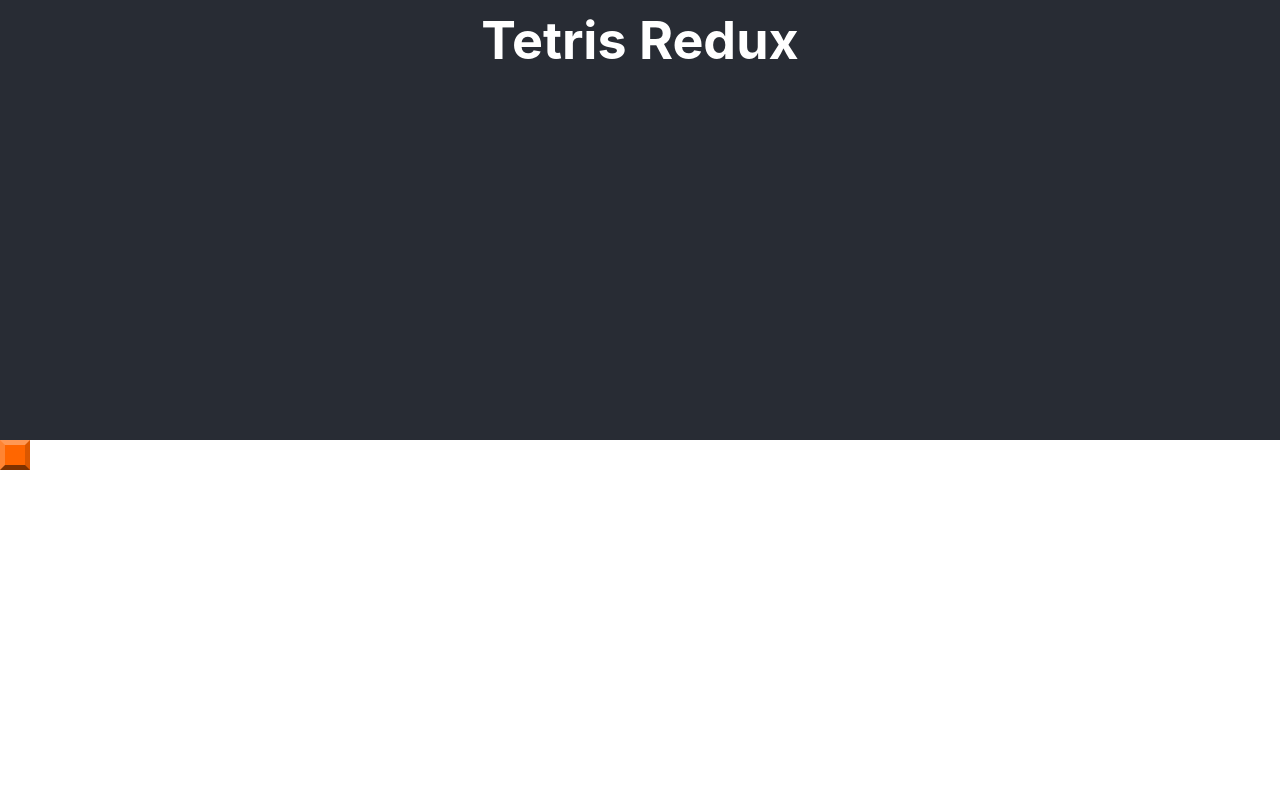
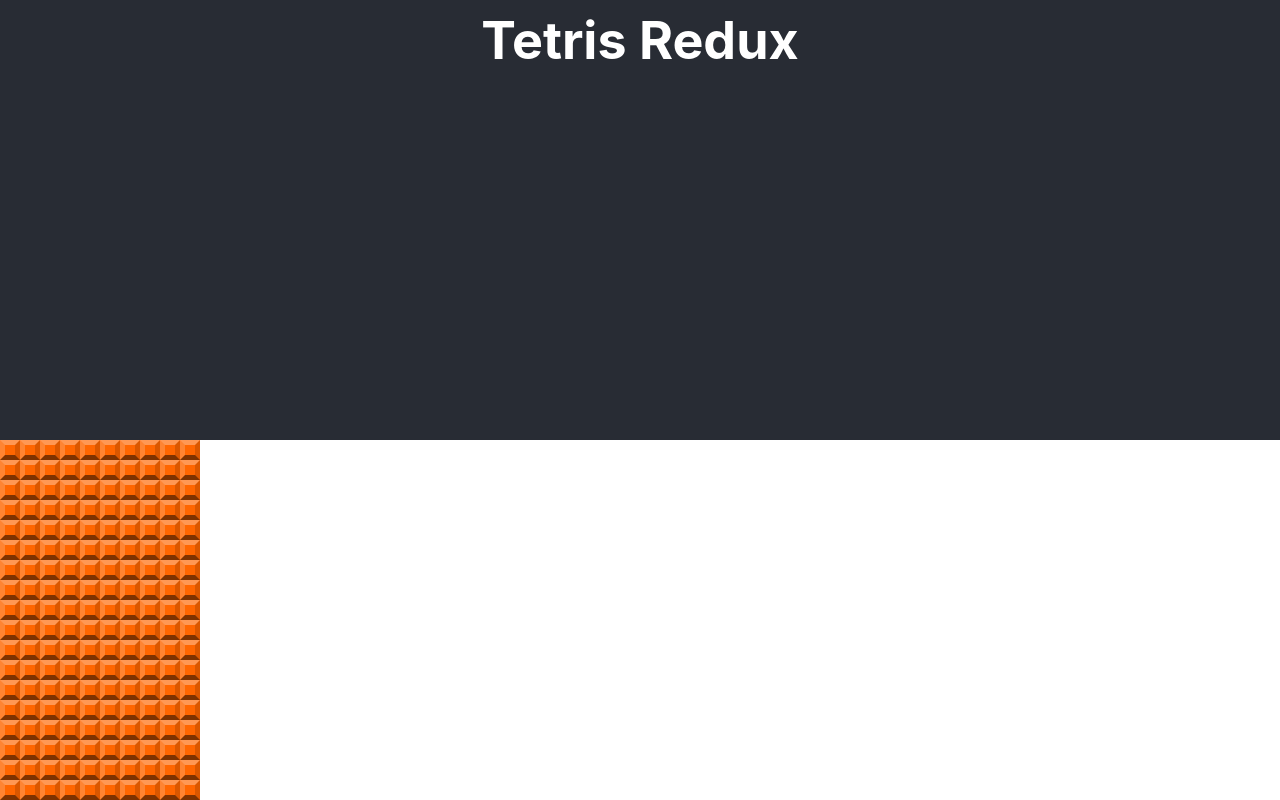
Before and after one commit to scottzyang/react-redux-tetris, a React (Create React App) app: page / in a window 1280 px wide. Shown: the part 360-1160 px from the top of the page. Before the commit the page ends 830 px from the top, so only its background shows below. Built offline with nearby package versions, Linux system fonts and the light colour scheme.

Commit message:
Added grid board

```diff
--- a/src/App.js
+++ b/src/App.js
@@ -1,7 +1,6 @@
 import React from 'react';
 import './App.css';
-
-import GridSquare from './components/GridSquare'
+import GridBoard from './components/GridBoard'
 
 function App() {
   return (
@@ -9,7 +8,7 @@ function App() {
       <header className="App-header">
         <h1 className="App-title">Tetris Redux</h1>
       </header>
-      <GridSquare color="1" />
+      <GridBoard />
     </div>
   );
 }
--- /dev/null
+++ b/src/components/GridBoard.js
@@ -0,0 +1,22 @@
+import React from 'react'
+import GridSquare from './GridSquare'
+
+// Represents a 10 x 18 grid of grid squares
+
+export default function GridBoard() {
+  // generates an array of 18 rows, each containing 10 GridSquares.
+  const grid = []
+  for (let row = 0; row < 18; row ++) {
+    grid.push([])
+    for (let col = 0; col < 10; col ++) {
+      grid[row].push(<GridSquare key={`${col}${row}`} color="1" />)
+    }
+  }
+
+  // The components generated in `makeGrid` are rendered in div.grid-board
+  return (
+    <div className='grid-board'>
+      {grid}
+    </div>
+  )
+}
--- a/src/index.css
+++ b/src/index.css
@@ -101,3 +101,14 @@ code {
   border-right-color: var(--border-right-color);
   border-bottom-color: var(--border-bottom-color);
 }
+
+* {
+  box-sizing: border-box;
+}
+
+.grid-board {
+  display: grid;
+  grid-template-columns: repeat(var(--cols), var(--tile-size));
+  grid-gap: 0;
+  align-self: flex-start;
+}
```
